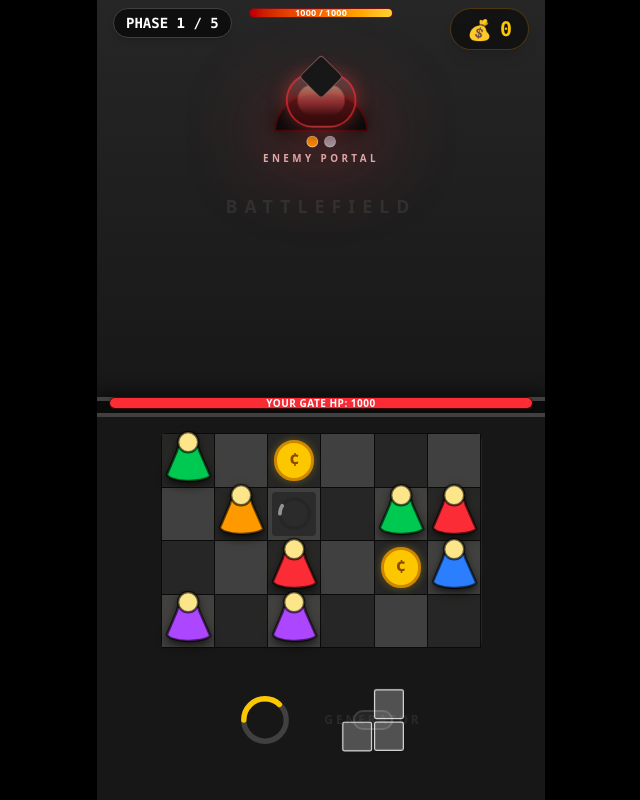
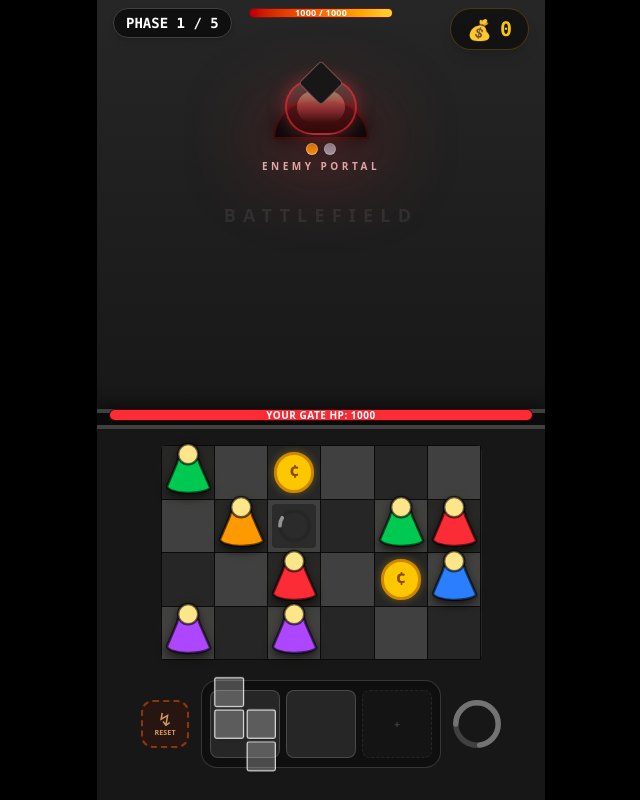
Before and after one commit to alexshibarshin/tetris-warriors, a React (Vite) app: page / in a window 1280 px wide. Shown: the whole page, without its empty margins (319-959 px from the left). Built offline with nearby package versions, Linux system fonts and the light colour scheme.

Commit message:
checkpoint: preserve multiple figures experiment

```diff
--- a/src/App.tsx
+++ b/src/App.tsx
@@ -31,11 +31,13 @@ import {
 
 function TimerProgress({
   stage,
+  isFull,
   isDragging,
   paused,
   onAdvanceStage,
 }: {
   stage: number;
+  isFull: boolean;
   isDragging: boolean;
   paused: boolean;
   onAdvanceStage: () => void;
@@ -44,10 +46,7 @@ function TimerProgress({
   const lastTimeRef = useRef(performance.now());
   const elapsedRef = useRef(0);
 
-  const targetDuration =
-    stage < GENERATOR_CONFIG.stageDurationsMs.length
-      ? GENERATOR_CONFIG.stageDurationsMs[stage]
-      : Infinity;
+  const targetDuration = GENERATOR_CONFIG.cellGenerationIntervalMs;
 
   useEffect(() => {
     elapsedRef.current = 0;
@@ -59,7 +58,7 @@ function TimerProgress({
     let frameId: number;
     const tick = (now: number) => {
       frameId = requestAnimationFrame(tick);
-      if (stage === GENERATOR_CONFIG.stageCount) {
+      if (isFull) {
         return;
       }
 
@@ -81,9 +80,9 @@ function TimerProgress({
 
     frameId = requestAnimationFrame(tick);
     return () => cancelAnimationFrame(frameId);
-  }, [isDragging, onAdvanceStage, paused, stage, targetDuration]);
+  }, [isDragging, isFull, onAdvanceStage, paused, stage, targetDuration]);
 
-  if (stage === GENERATOR_CONFIG.stageCount) {
+  if (isFull) {
     return (
       <div className="w-12 h-12 flex items-center justify-center rounded-full border border-yellow-500/25 bg-yellow-400/10 text-yellow-400 font-black text-[11px] leading-none">
         MAX
@@ -153,12 +152,13 @@ function getUpgradeCopy(card: UpgradeCard, playerBuild: ReturnType<typeof create
 export default function App() {
   const [playerBuild, setPlayerBuild] = useState(() => createInitialPlayerBuild());
   const [stageTheme, setStageTheme] = useState(() => createStageTheme());
-  const [generatorSequence, setGeneratorSequence] = useState<ShapeDef[]>(
-    DEFAULT_GAME_DESIGN.generator.generateShapeSequence,
-  );
-  const [generatorStage, setGeneratorStage] = useState(1);
+  const [generatorFigures, setGeneratorFigures] = useState(() => [{
+    sequence: DEFAULT_GAME_DESIGN.generator.generateShapeSequence(),
+    stage: GENERATOR_CONFIG.initialShapeCells,
+  }]);
   const [board, setBoard] = useState<CellData[][]>(() => DEFAULT_GAME_DESIGN.board.createInitialBoard(createInitialPlayerBuild()));
   const [dragState, setDragState] = useState<DragState>('idle');
+  const [draggedFigureIndex, setDraggedFigureIndex] = useState<number | null>(null);
   const [pointerPos, setPointerPos] = useState({ x: 0, y: 0 });
   const [activatedCells, setActivatedCells] = useState<BoardCellPosition[]>([]);
   const [activatedBoosters, setActivatedBoosters] = useState<ReturnType<typeof DEFAULT_GAME_DESIGN.board.applyShapeToBoard>['activatedBoosters']>([]);
@@ -175,13 +175,15 @@ export default function App() {
   const [upgradeRerollAvailable, setUpgradeRerollAvailable] = useState(false);
   const [pendingUpgradeDrafts, setPendingUpgradeDrafts] = useState(0);
   const [boardRect, setBoardRect] = useState<DOMRect | null>(null);
-  const [generatorRect, setGeneratorRect] = useState<DOMRect | null>(null);
+  const [generatorRects, setGeneratorRects] = useState<DOMRect[]>([]);
+  const [discardRect, setDiscardRect] = useState<DOMRect | null>(null);
   const [nextSpawnCell, setNextSpawnCell] = useState<BoardCellPosition | null>(null);
   const [nextSpawnProgress, setNextSpawnProgress] = useState(0);
   const [nextSpawnStartedAt, setNextSpawnStartedAt] = useState<number | null>(null);
 
   const boardRef = useRef<HTMLDivElement>(null);
-  const generatorRef = useRef<HTMLDivElement>(null);
+  const generatorRefs = useRef<Array<HTMLDivElement | null>>([]);
+  const discardRef = useRef<HTMLDivElement>(null);
   const battleAreaRef = useRef<BattleAreaRef>(null);
   const pauseStartedAtRef = useRef<number | null>(null);
 
@@ -189,7 +191,24 @@ export default function App() {
   const isBattlePaused = gameStatus === 'playing' && isUpgradeOpen;
 
   const handleAdvanceStage = useRef(() => {
-    setGeneratorStage((stage) => Math.min(stage + 1, GENERATOR_CONFIG.stageCount));
+    setGeneratorFigures((figures) => {
+      const figureIndex = figures.findIndex((figure) => figure.stage < GENERATOR_CONFIG.tetrominoRotationCount);
+      if (figureIndex === -1) return figures;
+
+      const nextFigures = figures.map((figure, index) =>
+        index === figureIndex
+          ? { ...figure, stage: Math.min(figure.stage + 1, GENERATOR_CONFIG.tetrominoRotationCount) }
+          : figure,
+      );
+      const completedFigure = nextFigures[figureIndex];
+      if (
+        completedFigure.stage === GENERATOR_CONFIG.tetrominoRotationCount &&
+        nextFigures.length < GENERATOR_CONFIG.maxStoredFigures
+      ) {
+        nextFigures.push({ sequence: DEFAULT_GAME_DESIGN.generator.generateShapeSequence(), stage: 0 });
+      }
+      return nextFigures;
+    });
   }).current;
 
   useLayoutEffect(() => {
@@ -197,9 +216,8 @@ export default function App() {
       if (boardRef.current) {
         setBoardRect(boardRef.current.getBoundingClientRect());
       }
-      if (generatorRef.current) {
-        setGeneratorRect(generatorRef.current.getBoundingClientRect());
-      }
+      setGeneratorRects(generatorRefs.current.flatMap((element) => element ? [element.getBoundingClientRect()] : []));
+      if (discardRef.current) setDiscardRect(discardRef.current.getBoundingClientRect());
     };
 
     measure();
@@ -281,10 +299,13 @@ export default function App() {
     setStageTheme(nextTheme);
     setCoins(0);
     setBoard(DEFAULT_GAME_DESIGN.board.createInitialBoard(nextBuild));
-    setGeneratorSequence(DEFAULT_GAME_DESIGN.generator.generateShapeSequence());
-    setGeneratorStage(1);
+    setGeneratorFigures([{
+      sequence: DEFAULT_GAME_DESIGN.generator.generateShapeSequence(),
+      stage: GENERATOR_CONFIG.initialShapeCells,
+    }]);
     setGameStatus('playing');
     setDragState('idle');
+    setDraggedFigureIndex(null);
     setUpgradeChoices(null);
     setUpgradeRerollAvailable(false);
     setPendingUpgradeDrafts(0);
@@ -297,7 +318,8 @@ export default function App() {
   };
 
   const cellSize = boardRect ? boardRect.width / BOARD_CONFIG.cols : 0;
-  const shape = generatorStage > 0 ? generatorSequence[generatorStage - 1] : null;
+  const activeFigureIndex = draggedFigureIndex ?? -1;
+  const shape = activeFigureIndex >= 0 ? generatorFigures[activeFigureIndex]?.sequence[generatorFigures[activeFigureIndex].stage - 1] ?? null : null;
   const placement = evaluatePlacementPreview({
     dragState,
     shape,
@@ -309,6 +331,31 @@ export default function App() {
   const handleDrop = () => {
     if (isBattlePaused) {
       setDragState('idle');
+      return;
+    }
+
+    const removeDraggedFigure = () => {
+      if (draggedFigureIndex === null) return;
+      setGeneratorFigures((figures) => {
+        const nextFigures = figures.filter((_, index) => index !== draggedFigureIndex);
+        if (nextFigures.length < GENERATOR_CONFIG.maxStoredFigures && nextFigures.every((figure) => figure.stage === GENERATOR_CONFIG.tetrominoRotationCount)) {
+          nextFigures.push({ sequence: DEFAULT_GAME_DESIGN.generator.generateShapeSequence(), stage: 0 });
+        }
+        return nextFigures;
+      });
+    };
+
+    const isOverDiscard = Boolean(
+      GENERATOR_CONFIG.discardEnabled && discardRect &&
+      pointerPos.x >= discardRect.left && pointerPos.x <= discardRect.right &&
+      pointerPos.y >= discardRect.top && pointerPos.y <= discardRect.bottom,
+    );
+
+    if (isOverDiscard && shape) {
+      setBoard((currentBoard) => DEFAULT_GAME_DESIGN.board.fillRandomEmptyCells(currentBoard, playerBuild, shape.blocks.length));
+      removeDraggedFigure();
+      setDragState('idle');
+      setDraggedFigureIndex(null);
       return;
     }
 
@@ -327,9 +374,9 @@ export default function App() {
         }
       }
 
-      setGeneratorSequence(DEFAULT_GAME_DESIGN.generator.generateShapeSequence());
-      setGeneratorStage(0);
+      removeDraggedFigure();
       setDragState('idle');
+      setDraggedFigureIndex(null);
 
       setTimeout(() => {
         setActivatedCells([]);
@@ -342,6 +389,7 @@ export default function App() {
     }
 
     setDragState('idle');
+    setDraggedFigureIndex(null);
   };
 
   useEffect(() => {
@@ -444,39 +492,50 @@ export default function App() {
   const getActivatedBooster = (r: number, c: number) =>
     activatedBoosters.find((booster) => booster.position.r === r && booster.position.c === c);
 
+  const generatingFigure = generatorFigures.find((figure) => figure.stage < GENERATOR_CONFIG.tetrominoRotationCount);
+  const isGeneratorFull = generatorFigures.length === GENERATOR_CONFIG.maxStoredFigures && !generatingFigure;
+  const isOverDiscardTarget = Boolean(
+    GENERATOR_CONFIG.discardEnabled && discardRect && dragState === 'dragging' &&
+    pointerPos.x >= discardRect.left && pointerPos.x <= discardRect.right &&
+    pointerPos.y >= discardRect.top && pointerPos.y <= discardRect.bottom,
+  );
+
   const renderPiece = () => {
-    if (generatorStage === 0 || !shape || !cellSize || !generatorRect) {
+    if (!cellSize || generatorRects.length === 0) {
       return null;
     }
+    return generatorFigures.map((figure, figureIndex) => {
+      const figureShape = figure.stage > 0 ? figure.sequence[figure.stage - 1] : null;
+      const generatorRect = generatorRects[figureIndex];
+      if (!figureShape || !generatorRect) return null;
 
-    const pieceWidth = shape.width * cellSize;
-    const pieceHeight = shape.height * cellSize;
-    let targetX = 0;
-    let targetY = 0;
-    let targetScale = 1;
+      const pieceWidth = figureShape.width * cellSize;
+      const pieceHeight = figureShape.height * cellSize;
+      const isDragged = dragState === 'dragging' && draggedFigureIndex === figureIndex;
+      let targetX = generatorRect.left + generatorRect.width / 2 - figureShape.cx * cellSize;
+      let targetY = generatorRect.top + generatorRect.height / 2 - figureShape.cy * cellSize;
+      let targetScale: number = GENERATOR_CONFIG.idleScale;
 
-    if (dragState === 'idle') {
-      targetX = generatorRect.left + generatorRect.width / 2 - shape.cx * cellSize;
-      targetY = generatorRect.top + generatorRect.height / 2 - shape.cy * cellSize;
-      targetScale = GENERATOR_CONFIG.idleScale;
-    } else if (placement.isOverBoard && boardRect) {
+      if (isDragged && placement.isOverBoard && boardRect) {
         targetX = boardRect.left + placement.snappedC * cellSize;
         targetY = boardRect.top + placement.snappedR * cellSize;
-    } else {
-      targetX = pointerPos.x - shape.cx * cellSize;
-      targetY = pointerPos.y + GENERATOR_CONFIG.dragOffsetPx - shape.cy * cellSize;
+        targetScale = 1;
+      } else if (isDragged) {
+        targetX = pointerPos.x - figureShape.cx * cellSize;
+        targetY = pointerPos.y + GENERATOR_CONFIG.dragOffsetPx - figureShape.cy * cellSize;
+        targetScale = 1;
       }
 
-    const isInvalid = dragState === 'dragging' && placement.isOverBoard && !placement.isValidPlacement;
+      const isInvalid = isDragged && placement.isOverBoard && !placement.isValidPlacement;
 
       return (
       <motion.div
-        key="shape-container"
+        key={`shape-${figureIndex}-${figure.stage}`}
         initial={{ x: targetX, y: targetY, scale: 0, opacity: 0 }}
         animate={{ x: targetX, y: targetY, scale: targetScale, opacity: 1 }}
         transition={{
-          type: dragState === 'dragging' ? 'tween' : 'spring',
-          duration: dragState === 'dragging' ? 0 : 0.35,
+          type: isDragged ? 'tween' : 'spring',
+          duration: isDragged ? 0 : 0.35,
           bounce: 0.2,
         }}
         style={{
@@ -485,8 +544,8 @@ export default function App() {
           left: 0,
           width: pieceWidth,
           height: pieceHeight,
-          originX: shape.cx / shape.width,
-          originY: shape.cy / shape.height,
+          originX: figureShape.cx / figureShape.width,
+          originY: figureShape.cy / figureShape.height,
           zIndex: 50,
           touchAction: 'none',
           pointerEvents: isBattlePaused ? 'none' : 'auto',
@@ -494,17 +553,18 @@ export default function App() {
         onPointerDown={(event) => {
           if (dragState === 'idle' && !isBattlePaused) {
             (event.target as HTMLElement).setPointerCapture(event.pointerId);
+            setDraggedFigureIndex(figureIndex);
             setDragState('dragging');
             setPointerPos({ x: event.clientX, y: event.clientY });
           }
         }}
         onPointerMove={(event) => {
-          if (dragState === 'dragging') {
+          if (isDragged) {
             setPointerPos({ x: event.clientX, y: event.clientY });
           }
         }}
         onPointerUp={(event) => {
-          if (dragState === 'dragging') {
+          if (isDragged) {
             try {
               (event.target as HTMLElement).releasePointerCapture(event.pointerId);
             } catch {}
@@ -512,7 +572,7 @@ export default function App() {
           }
         }}
         onPointerCancel={(event) => {
-          if (dragState === 'dragging') {
+          if (isDragged) {
             try {
               (event.target as HTMLElement).releasePointerCapture(event.pointerId);
             } catch {}
@@ -522,7 +582,7 @@ export default function App() {
       >
         <div className="absolute cursor-grab" style={{ inset: -GENERATOR_CONFIG.previewGrabInsetPx }} />
 
-        {shape.blocks.map((block) => (
+        {figureShape.blocks.map((block) => (
           <motion.div
             key={block.id}
             initial={{ scale: 0, opacity: 0, left: block.x * cellSize, top: block.y * cellSize }}
@@ -546,6 +606,7 @@ export default function App() {
         ))}
       </motion.div>
       );
+    });
   };
 
   return (
@@ -643,28 +704,45 @@ export default function App() {
             )}
           </div>
 
-          <div className="w-full max-w-[360px] mt-2 h-[96px] relative">
+          <div className="w-full max-w-[360px] mt-1 flex items-center justify-center gap-3">
+            {GENERATOR_CONFIG.discardEnabled && (
               <div
-              className="absolute inset-y-0 left-0 w-1/2 flex items-center justify-end pr-8"
+                ref={discardRef}
+                className={`w-12 h-12 shrink-0 rounded-xl border-2 border-dashed flex flex-col items-center justify-center transition-colors ${
+                  isOverDiscardTarget
+                    ? 'border-orange-300 bg-orange-500/30 text-orange-100 scale-110'
+                    : 'border-orange-500/45 bg-orange-950/35 text-orange-300/80'
+                }`}
               >
+                <span className="text-lg leading-none">↯</span>
+                <span className="text-[7px] font-black tracking-wide">RESET</span>
+              </div>
+            )}
+
+            <div className="h-[88px] min-w-0 flex-1 max-w-[270px] rounded-2xl bg-neutral-950/55 border border-neutral-700/80 shadow-inner px-2 flex items-center justify-center gap-1.5">
+              {Array.from({ length: GENERATOR_CONFIG.maxStoredFigures }, (_, index) => (
+                <div
+                  key={index}
+                  ref={(element) => { generatorRefs.current[index] = element; }}
+                  className={`relative h-[68px] flex-1 min-w-0 rounded-lg border flex items-center justify-center ${
+                    generatorFigures[index]
+                      ? 'bg-neutral-800 border-neutral-600/80'
+                      : 'bg-neutral-900/65 border-neutral-800 border-dashed'
+                  }`}
+                >
+                  {!generatorFigures[index] && <span className="text-neutral-700 text-[10px] font-black">+</span>}
+                </div>
+              ))}
+            </div>
+
+            <div className="shrink-0 flex items-center justify-center">
               <TimerProgress
-                stage={generatorStage}
+                stage={generatingFigure?.stage ?? GENERATOR_CONFIG.tetrominoRotationCount}
+                isFull={isGeneratorFull}
                 isDragging={dragState === 'dragging'}
                 paused={isBattlePaused}
                 onAdvanceStage={handleAdvanceStage}
               />
-            </div>
-
-            <div className="absolute inset-y-0 left-1/2 w-1/2 flex items-center justify-start pl-8">
-              <div
-                ref={generatorRef}
-                className="shrink-0 bg-neutral-800 rounded-xl border-2 border-neutral-700 shadow-inner flex items-center justify-center relative"
-                style={{ width: GENERATOR_CONFIG.slotWidthPx, height: GENERATOR_CONFIG.slotHeightPx }}
-              >
-                <span className="text-neutral-600 font-bold opacity-30 text-xs tracking-[0.24em] pointer-events-none">
-                  GENERATOR
-                </span>
-              </div>
             </div>
           </div>
         </div>
--- a/src/config.ts
+++ b/src/config.ts
@@ -13,7 +13,6 @@ export const GAME_CONFIG = {
   generator: {
     dragOffsetPx: -80,
     idleScale: 0.6,
-    stageCount: 4,
     tetrominoRotationCount: 4,
     coinTargetShare: 0.225,
     coinMinShare: 0.2,
@@ -22,10 +21,10 @@ export const GAME_CONFIG = {
     coinRecoveryChance: 0.6,
     coinSurplusChance: 0.05,
     previewGrabInsetPx: 10,
-    slotWidthPx: 40,
-    slotHeightPx: 20,
-    spacerSizePx: 12,
-    stageDurationsMs: [3000, 2500, 2200, 2000],
+    maxStoredFigures: 3,
+    cellGenerationIntervalMs: 2000,
+    initialShapeCells: 2,
+    discardEnabled: true,
   },
   battle: {
     gameplayHeightPx: 420,
--- a/src/game/board.ts
+++ b/src/game/board.ts
@@ -156,6 +156,20 @@ export function fillRandomEmptyCell(board: CellData[][], build: PlayerBuildState
   }
 
   return fillCell(board, targetCell, build);
+}
+
+export function fillRandomEmptyCells(board: CellData[][], build: PlayerBuildState, count: number): CellData[][] {
+  let nextBoard = board;
+
+  for (let index = 0; index < count; index += 1) {
+    const targetCell = pickRandomEmptyCell(nextBoard);
+    if (!targetCell) {
+      break;
+    }
+    nextBoard = fillCell(nextBoard, targetCell, build);
+  }
+
+  return nextBoard;
 }
 
 export function pickRandomEmptyCell(board: CellData[][]): BoardCellPosition | null {
--- a/src/game/design.ts
+++ b/src/game/design.ts
@@ -1,5 +1,5 @@
 import { generateShapeSequence } from './generator';
-import { applyShapeToBoard, createInitialBoard, fillCell, fillRandomEmptyCell, fillRandomEmptyCellsWithBoosters, fillRandomEmptyCellsWithColor, generateCell, pickRandomEmptyCell } from './board';
+import { applyShapeToBoard, createInitialBoard, fillCell, fillRandomEmptyCell, fillRandomEmptyCells, fillRandomEmptyCellsWithBoosters, fillRandomEmptyCellsWithColor, generateCell, pickRandomEmptyCell } from './board';
 import { createBattleState, healPlayerBase, spawnPlayerWarriors, stepBattleState } from './battle';
 
 export const DEFAULT_GAME_DESIGN = {
@@ -8,6 +8,7 @@ export const DEFAULT_GAME_DESIGN = {
     fillCell,
     generateCell,
     fillRandomEmptyCell,
+    fillRandomEmptyCells,
     fillRandomEmptyCellsWithColor,
     fillRandomEmptyCellsWithBoosters,
     pickRandomEmptyCell,
```
Lines whose indentation alone changed are shown as unchanged.
